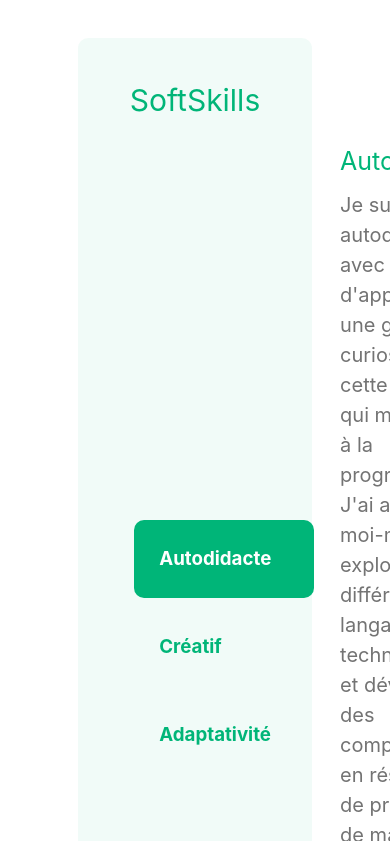
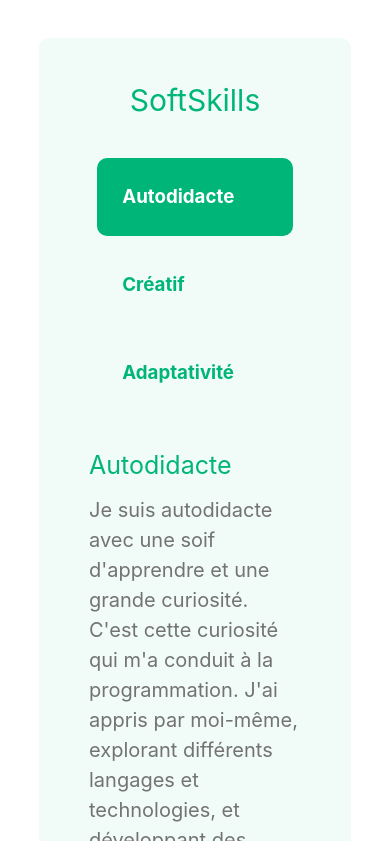
Before and after one commit to LeoMa33/Portfolio, a Vue app: page / in a window 390 px wide. Shown: the part 3003-3844 px from the top of the page. Built offline with nearby package versions, Linux system fonts and the light colour scheme.

Commit message:
Update responsive

```diff
--- a/src/components/sections/SectionSoftSkills.vue
+++ b/src/components/sections/SectionSoftSkills.vue
@@ -64,6 +64,7 @@ h2 {
     width: 100%;
     display: flex;
     flex-direction: row;
+    flex-wrap: wrap;
 }
 
 .part {
@@ -109,6 +110,19 @@ li {
 .desc p {
     font-size: 20px;
     color: var(--medium);
+    min-width: 300px;
+}
+
+@media (max-width: 700px){
+    .container {
+        width: calc(80dvw - 80px);
+    }
+    .desc p {
+        font-size: 20px;
+        color: var(--medium);
+        min-width: 200px;
+    }
+
 }
 
 </style>
```
